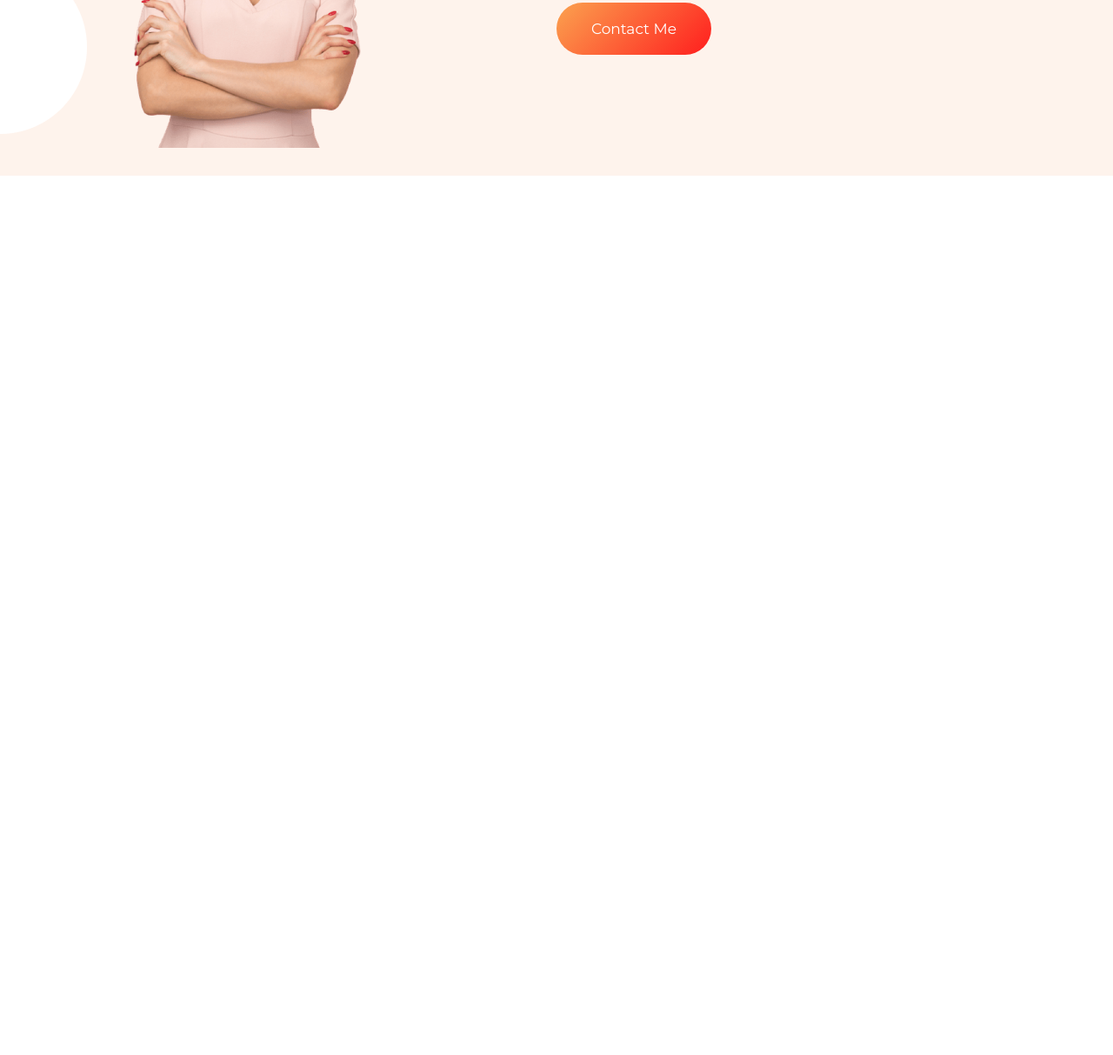
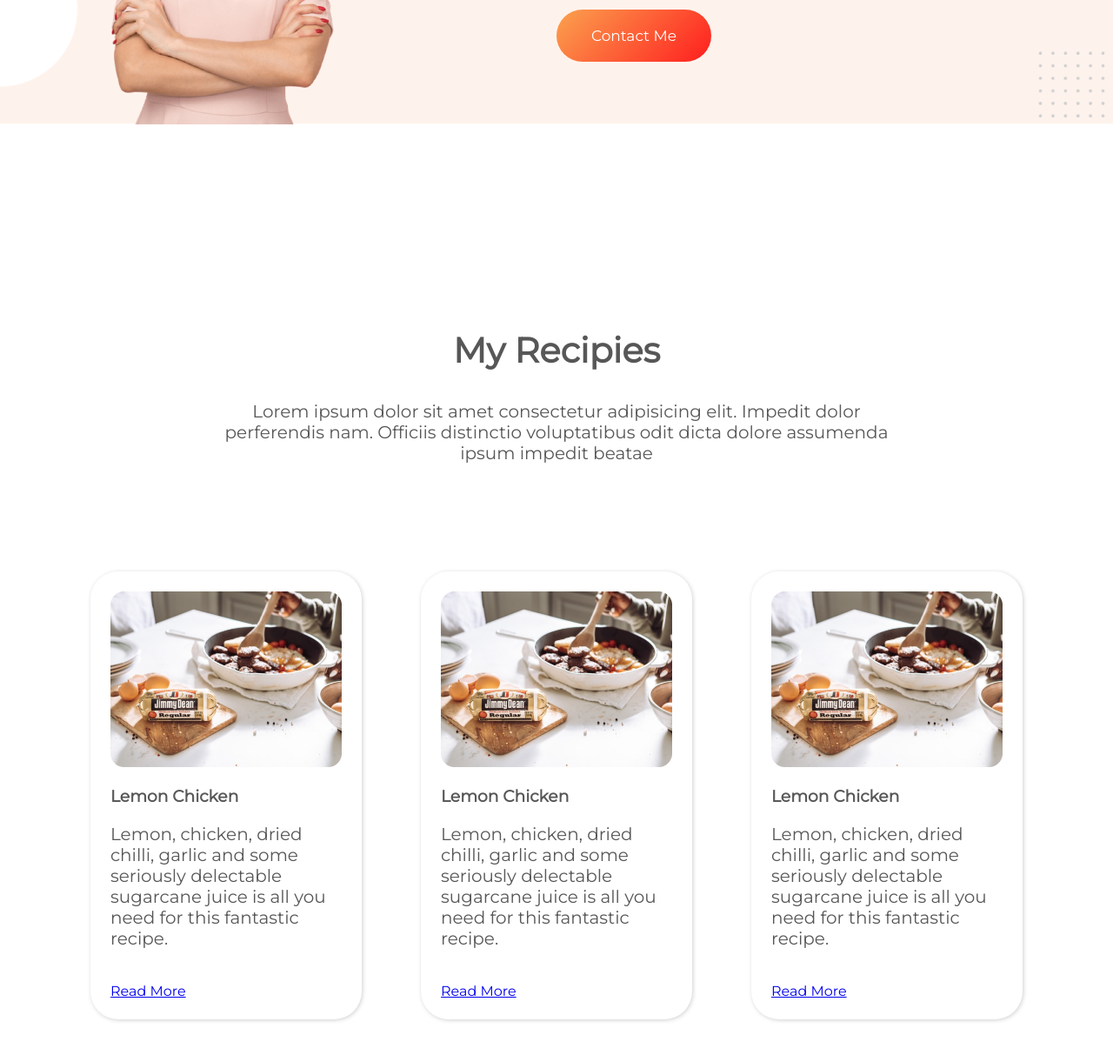
Before and after one commit to ihasaniftekhar/food-network, a plain HTML site: page index.html in a window 1280 px wide. Shown: the part 1019-2232 px from the top of the page at 87% size. Before the commit the page ends 1346 px from the top, so only its background shows below. Drawn offline with Linux system fonts and the light colour scheme.

Commit message:
Almost Completed

```diff
--- a/css/main-style.css
+++ b/css/main-style.css
@@ -27,8 +27,7 @@ p{
 }
 
 .half-width img{
-    width: 90%;
-    margin: 5%;
+    width: 100%;
 }
 
 .orange-text{
@@ -50,10 +49,24 @@ p{
 
 .about-me{
     background-image: url(/food-network/images/shapes/7.png);
+    background-size: 100%;
     background-repeat: no-repeat;
     padding: 10%;
+    height: 60vh;
 }
 
 #person-image{
-    width: 51%;
+    width: 50%;
 }
+
+.recipie-box{
+    box-shadow: 1px 1px 5px rgba(0, 0, 0, 0.185) ;
+    width: 40%;
+    margin: 3%;
+    padding: 2%;
+    border-radius: 2em;
+}
+
+.recipie-box-main{
+    padding: 70px;
+}
--- a/index.html
+++ b/index.html
@@ -57,6 +57,53 @@
         </div>
     </section>
 
+    <section class="food-recipies">
+
+        <div style="width: 60%; text-align: center; margin: auto;">
+            <h2>My Recipies</h2>
+            <p>Lorem ipsum dolor sit amet consectetur adipisicing elit. Impedit dolor perferendis nam. Officiis distinctio voluptatibus odit dicta dolore assumenda ipsum impedit beatae
+            </p>
+        </div>
+
+        <div class="flexible recipie-box-main">
+
+            <div class="recipie-box">
+                <img style="width: 100%;" src="images/food/Project Cover.jpg" alt="Lemon Chicken">
+                <h3>Lemon Chicken</h3>
+                <p>
+                    Lemon, chicken, dried chilli, garlic and some seriously delectable sugarcane juice is all you need for this fantastic recipe.
+                </p>
+                <br>
+                <a class="read-more-btn" target="_blank" href="https://www.facebook.com/Ihasan.Iftekhar/">Read More</a>
+            </div>
+
+            <div class="recipie-box">
+                <img style="width: 100%;" src="images/food/Project Cover.jpg" alt="Lemon Chicken">
+                <h3>Lemon Chicken</h3>
+                <p>
+                    Lemon, chicken, dried chilli, garlic and some seriously delectable sugarcane juice is all you need for this fantastic recipe.
+                </p>
+                <br>
+                <a class="read-more-btn" target="_blank" href="https://www.facebook.com/Ihasan.Iftekhar/">Read More</a>
+            </div>
+
+            <div class="recipie-box">
+                <img style="width: 100%;" src="images/food/Project Cover.jpg" alt="Lemon Chicken">
+                <h3>Lemon Chicken</h3>
+                <p>
+                    Lemon, chicken, dried chilli, garlic and some seriously delectable sugarcane juice is all you need for this fantastic recipe.
+                </p>
+                <br>
+                <a class="read-more-btn" target="_blank" href="https://www.facebook.com/Ihasan.Iftekhar/">Read More</a>
+            </div>
+        </div>
+
+        <div>
+
+        </div>
+
+    </section>
+
 
 </body>
 </html>
```
